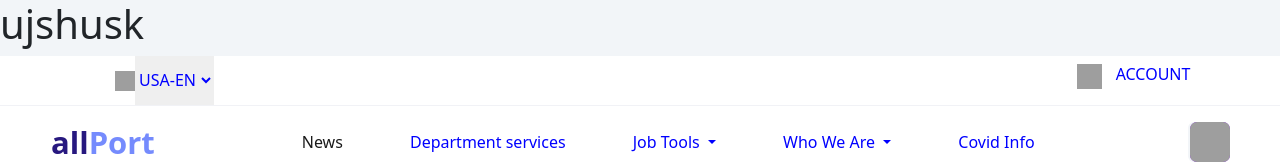
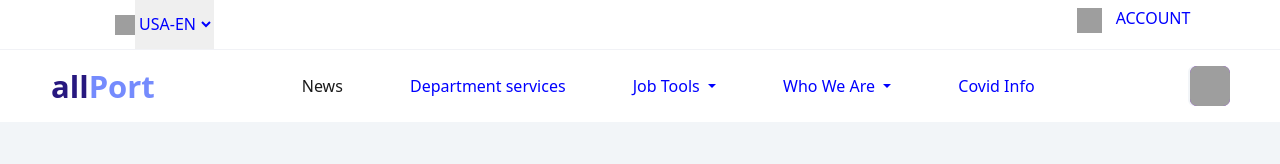
Before and after one commit to Sasmgd/allPort, a plain HTML site: page index.html in a window 1280 px wide. Shown: the top 164 px of the page. Drawn offline with nearby package versions, Linux system fonts and the light colour scheme; grey boxes are pictures that could not be loaded.

Commit message:
delet h1

```diff
--- a/index.html
+++ b/index.html
@@ -14,7 +14,6 @@
 </head>
 
 <body>
-  <h1 class="animate__animated animate__backInRight">ujshusk</h1>
   <header>
     <div class="headertop">
       <div class="divs">
```
